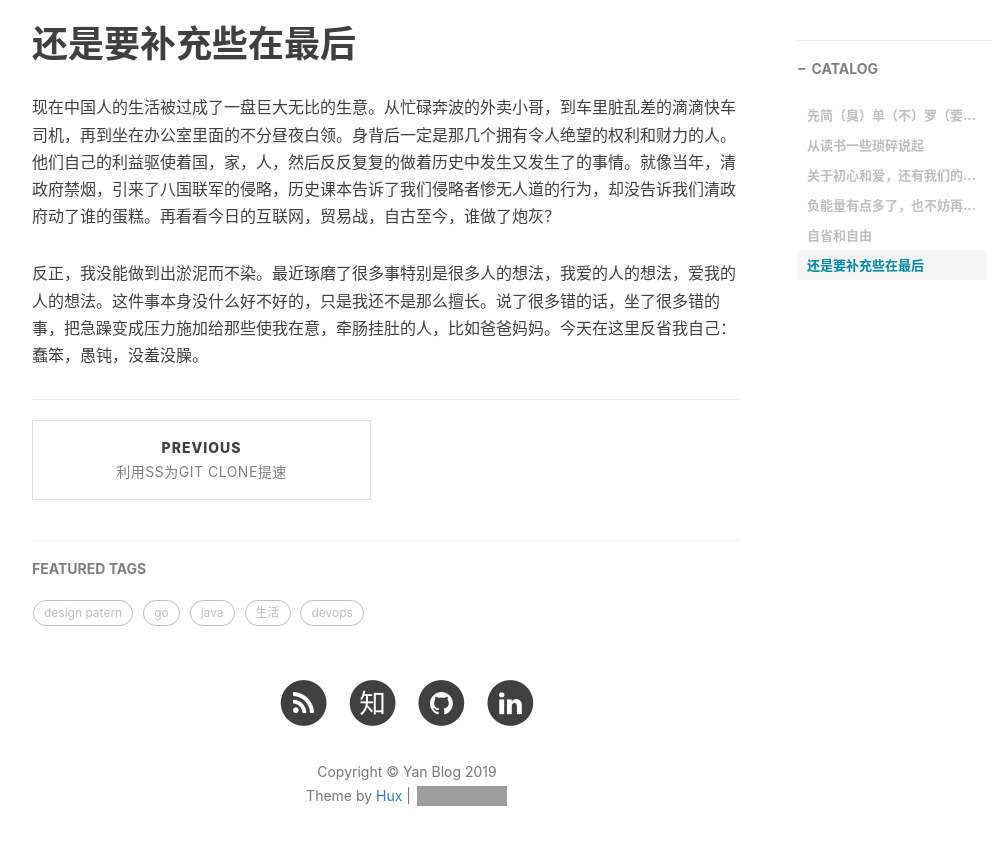
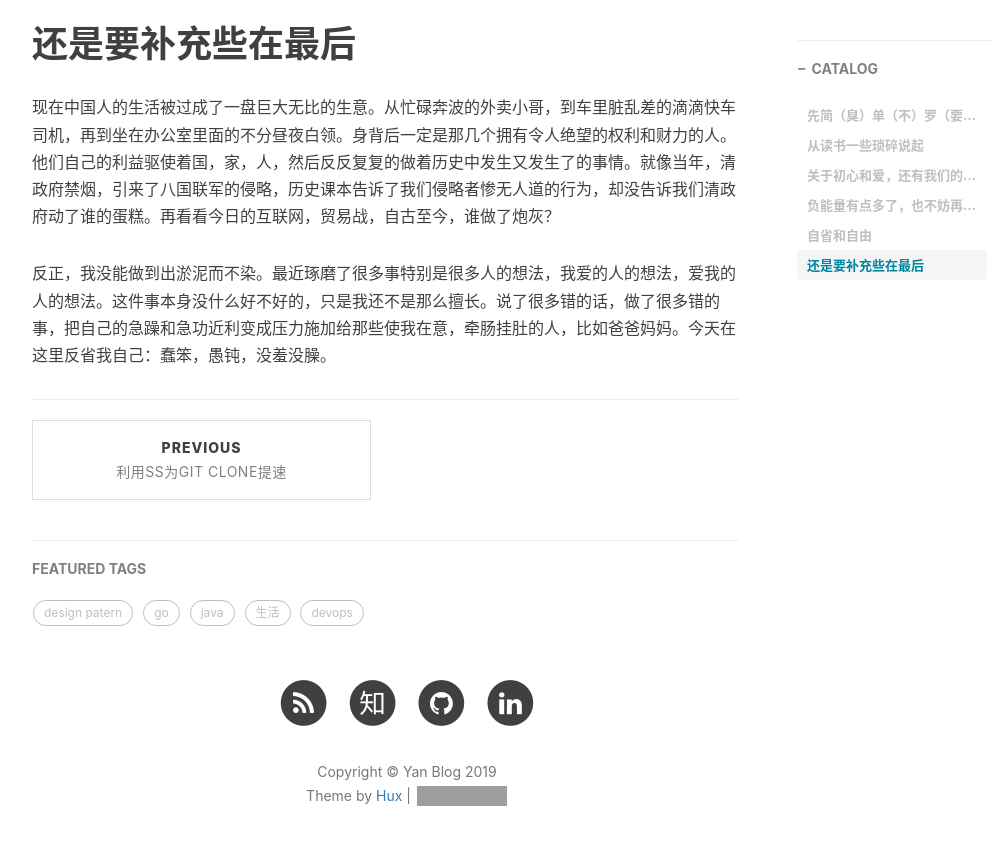
Before and after one commit to alvindaiyan/alvindaiyan.github.io, a Jekyll site: the page built from _posts/life/2019-06-26-dairy-01.md, in a window 1280 px wide and 900 px high, scrolled down 4007 px. Shown: the top 845 px of the window, without its empty margins (233-1227 px from the left). Built offline with Jekyll 4.4.1, drawn with Linux system fonts in a browser that asks for light colours; nearby versions of some CDN libraries; comment, search, counter and statistics services are not loaded; grey boxes are pictures that could not be loaded.

Commit message:
new blog

```diff
--- a/_posts/life/2019-06-26-dairy-01.md
+++ b/_posts/life/2019-06-26-dairy-01.md
@@ -75,4 +75,4 @@ ___（先声明，基友名字都是化名，而且我觉得我太会起化名
 
 现在中国人的生活被过成了一盘巨大无比的生意。从忙碌奔波的外卖小哥，到车里脏乱差的滴滴快车司机，再到坐在办公室里面的不分昼夜白领。身背后一定是那几个拥有令人绝望的权利和财力的人。他们自己的利益驱使着国，家，人，然后反反复复的做着历史中发生又发生了的事情。就像当年，清政府禁烟，引来了八国联军的侵略，历史课本告诉了我们侵略者惨无人道的行为，却没告诉我们清政府动了谁的蛋糕。再看看今日的互联网，贸易战，自古至今，谁做了炮灰？
 
-反正，我没能做到出淤泥而不染。最近琢磨了很多事特别是很多人的想法，我爱的人的想法，爱我的人的想法。这件事本身没什么好不好的，只是我还不是那么擅长。说了很多错的话，坐了很多错的事，把急躁变成压力施加给那些使我在意，牵肠挂肚的人，比如爸爸妈妈。今天在这里反省我自己：蠢笨，愚钝，没羞没臊。
+反正，我没能做到出淤泥而不染。最近琢磨了很多事特别是很多人的想法，我爱的人的想法，爱我的人的想法。这件事本身没什么好不好的，只是我还不是那么擅长。说了很多错的话，做了很多错的事，把自己的急躁和急功近利变成压力施加给那些使我在意，牵肠挂肚的人，比如爸爸妈妈。今天在这里反省我自己：蠢笨，愚钝，没羞没臊。
```
